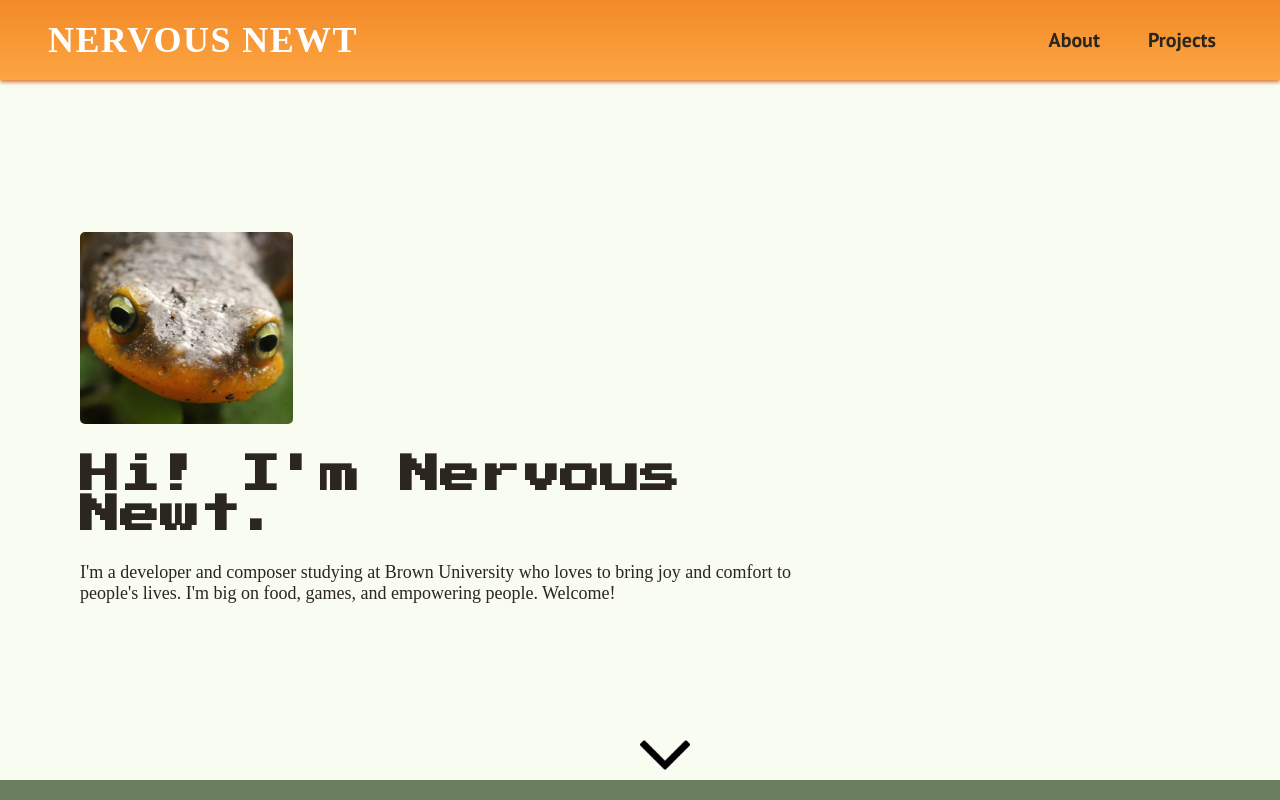
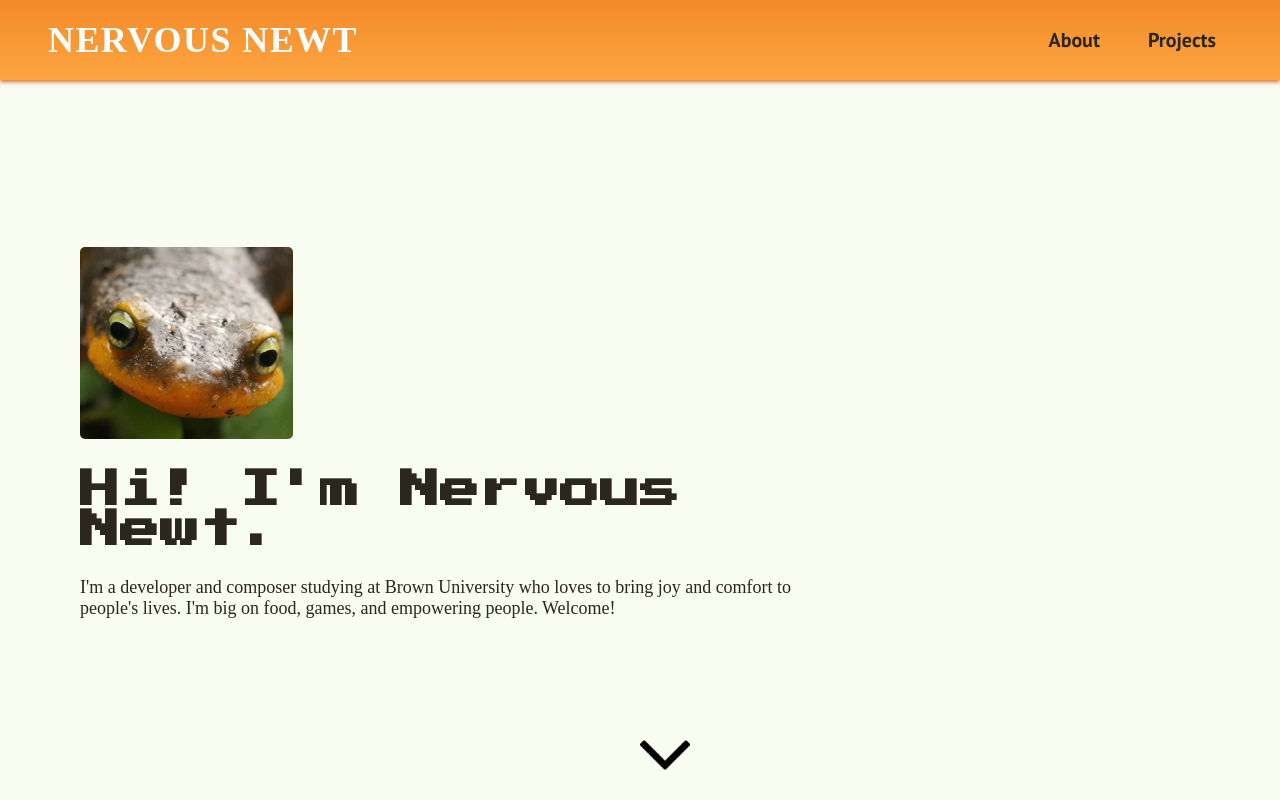
Before and after one commit to nervousnewt181/final-portfolio-1, a React (Create React App) app: page /#/ in a window 1280 px wide. Shown: the top 800 px of the page. Built offline with nearby package versions, Linux system fonts and the light colour scheme; a web font is replaced by a local one.

Commit message:
undoing shit

```diff
--- a/src/components/Navbar.js
+++ b/src/components/Navbar.js
@@ -25,7 +25,7 @@ export default function Navbar() {
                 //     left: 0,
                 //     behavior: "instant",
                 // });
-                window.scrollTo(0, 830);
+                window.scrollTo(0, 730);
             }
             if (scrollTo === "about") {
                 window.scrollTo({
--- a/src/style.css
+++ b/src/style.css
@@ -102,7 +102,7 @@ main {
 */
 .about-container {
   margin: 0;
-  height: 700px;
+  height: 730px;
   display: flex;
   align-items: center;
   /* background-color: var(--mainBackground); */
```
